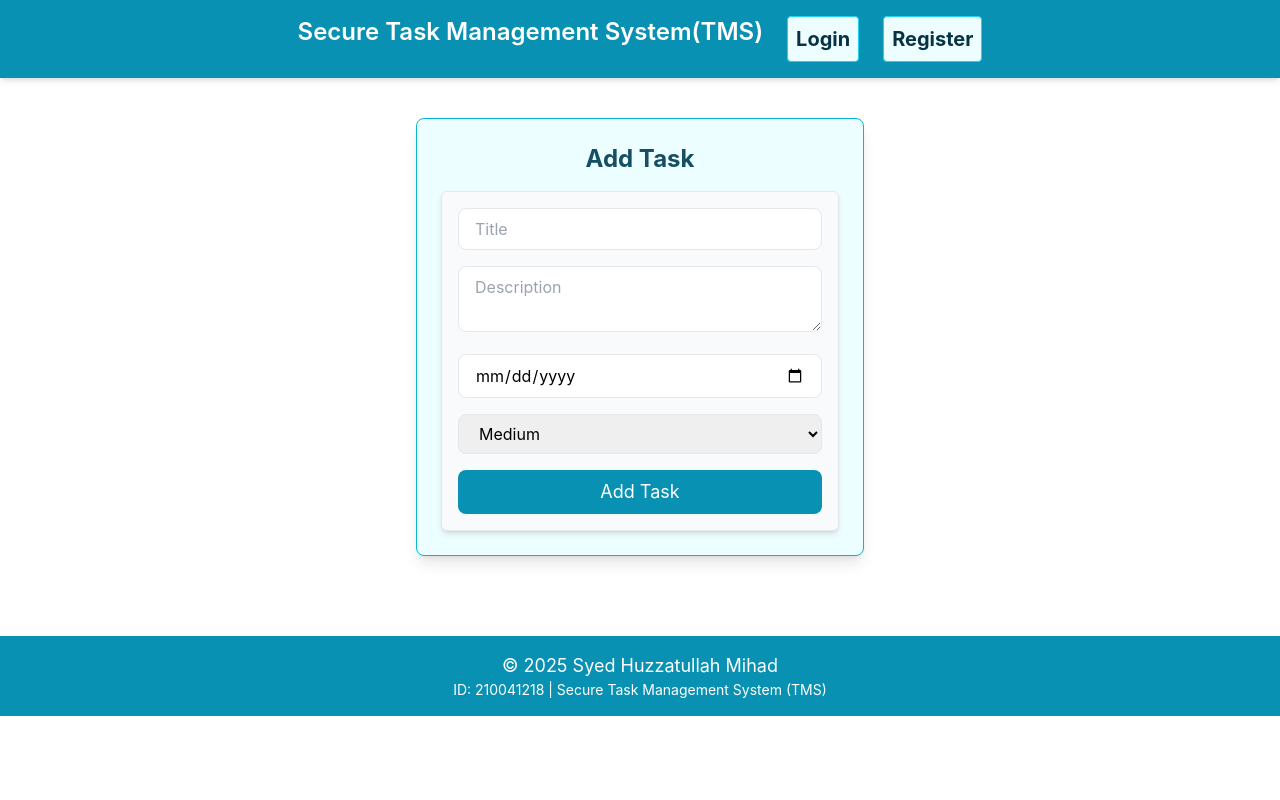
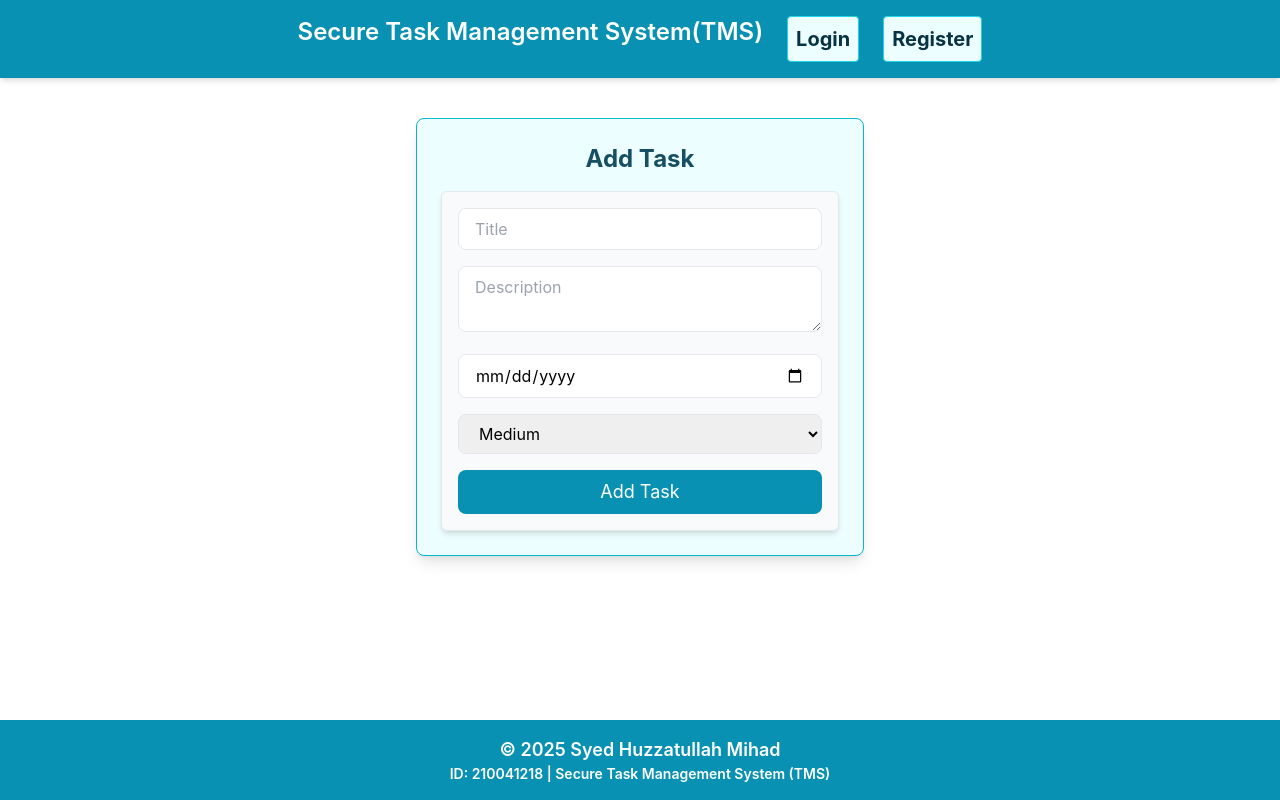
Before and after one commit to mihadcse/Secure_Task_Management_System, a React (Create React App) app in the folder frontend_tms/: page /add-task in a window 1280 px wide. Built offline with nearby package versions, Linux system fonts and the light colour scheme.

Commit message:
Fix the Footer position on every page.

```diff
--- a/frontend_tms/src/App.js
+++ b/frontend_tms/src/App.js
@@ -12,7 +12,9 @@ import Footer from './components/Footer';
 const App = () => {
   return (
     <Router>
+      <div className="flex flex-col min-h-screen">
         <Navbar />
+        <main className="flex-grow">
         <Routes>
           <Route path="/" element={<Home />} />
           <Route path="/login" element={<Login />} />
@@ -21,7 +23,9 @@ const App = () => {
           <Route path="/dashboard" element={<Dashboard />} />
           <Route path="/add-task" element={<AddTask />} />
         </Routes>
+        </main>
         <Footer />
+      </div>
     </Router >
   )
 }
--- a/frontend_tms/src/components/Footer.js
+++ b/frontend_tms/src/components/Footer.js
@@ -2,7 +2,7 @@ import React from 'react'
 
 const Footer = () => {
     return (
-        <footer className="bg-cyan-600 text-white py-4 mt-10 text-center">
+        <footer className="bg-cyan-600 text-white py-4 font-semibold text-center">
             <p className="text-lg">© {new Date().getFullYear()} Syed Huzzatullah Mihad</p>
             <p className="text-sm">ID: 210041218 | Secure Task Management System (TMS)</p>
         </footer>
```
Lines whose indentation alone changed are shown as unchanged.
